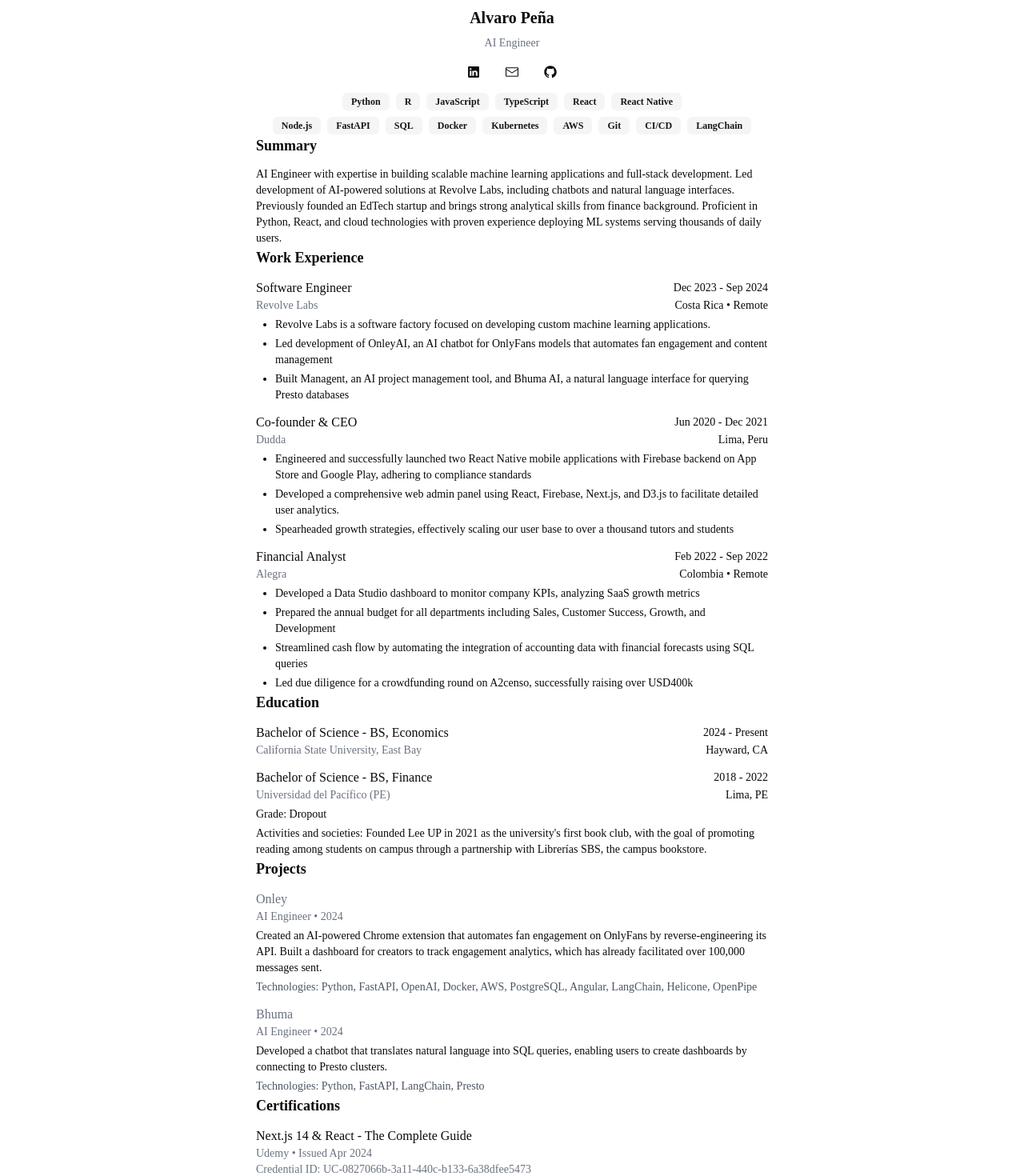
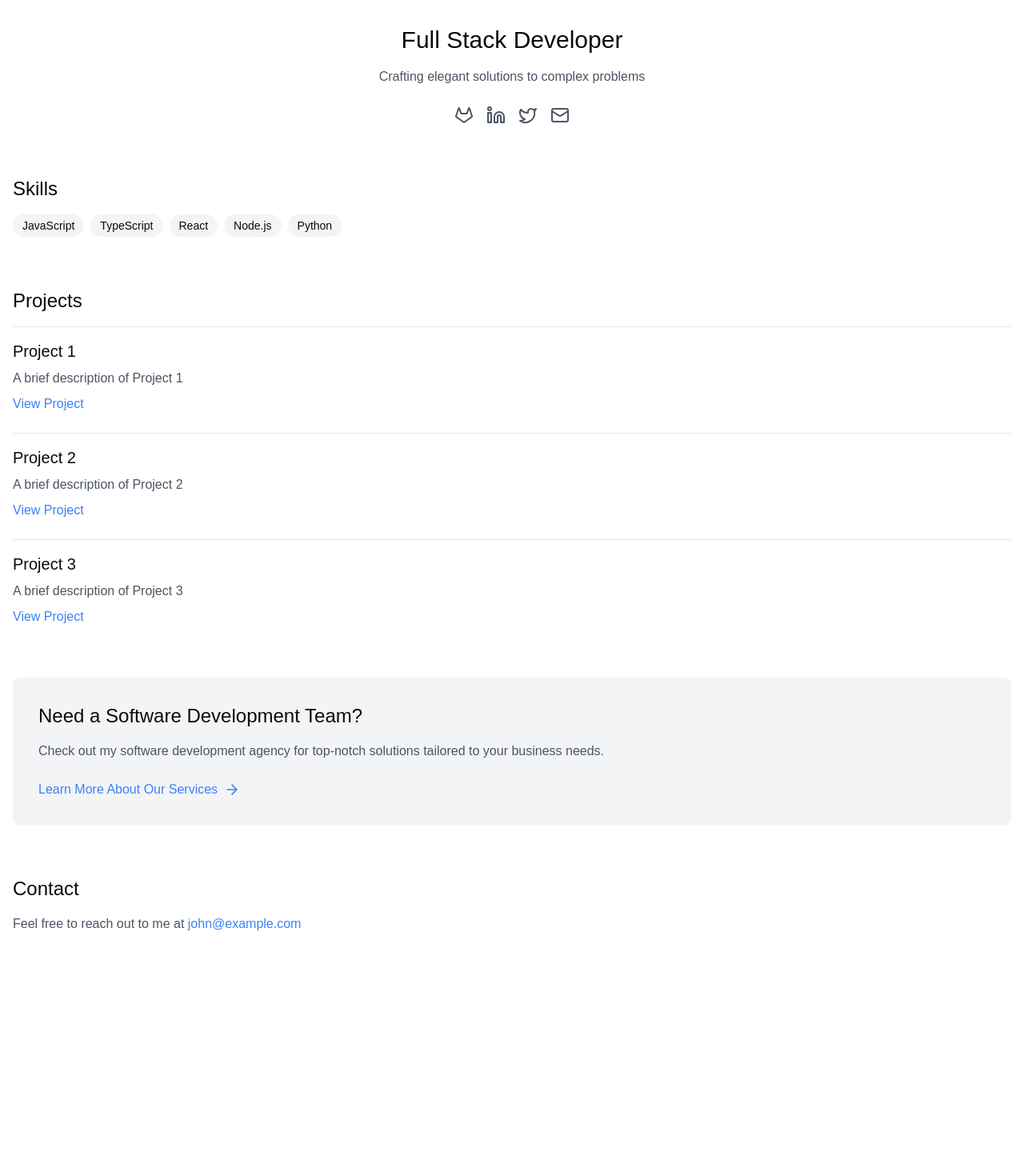
Before and after one commit to alvropena/my-website, a Next.js app: page / in a window 1280 px wide. Shown: the top 1470 px of the page at 80% size. After the commit the page ends 1199 px from the top, so only its background shows below. Built offline with nearby package versions, Linux system fonts and the light colour scheme.

Commit message:
Refactor layout and content components for homepage

```diff
--- a/app/layout.tsx
+++ b/app/layout.tsx
@@ -11,14 +11,12 @@
 	children: React.ReactNode;
 };
 
-export default function RootLayout({
-  children,
-}: RootLayoutProps) {
+export default function RootLayout({ children }: RootLayoutProps) {
 	return (
 		<>
 			<html lang="en" suppressHydrationWarning>
 				<head />
-        <body className="font-['Times_New_Roman'] antialiased">
+				<body className="antialiased">
 					<ThemeProvider
 						attribute="class"
 						defaultTheme="system"
--- a/app/page.tsx
+++ b/app/page.tsx
@@ -1,350 +1,142 @@
-"use client"
+import {
+	GitlabIcon as GitHub,
+	Linkedin,
+	Twitter,
+	Mail,
+	ArrowRight,
+} from "lucide-react";
+import Link from "next/link";
 
-import { Button } from "@/components/ui/button"
-import { Badge } from "@/components/ui/badge"
-import { LinkedInLogoIcon, EnvelopeClosedIcon, GitHubLogoIcon, DownloadIcon } from "@radix-ui/react-icons"
-import { useRef } from "react"
-import {
-  Tooltip,
-  TooltipContent,
-  TooltipProvider,
-  TooltipTrigger,
-} from "@/components/ui/tooltip"
+export default function Content() {
+	const skills = ["JavaScript", "TypeScript", "React", "Node.js", "Python"];
+	const projects = [
+		{
+			title: "Project 1",
+			description: "A brief description of Project 1",
+			link: "#",
+		},
+		{
+			title: "Project 2",
+			description: "A brief description of Project 2",
+			link: "#",
+		},
+		{
+			title: "Project 3",
+			description: "A brief description of Project 3",
+			link: "#",
+		},
+	];
 
-const Profile = ({ skills }: { skills: string[] }) => (
-  <>
-    <h1 className="text-xl font-bold text-center py-2">Alvaro Peña</h1>
-    <p className="text-gray-500 text-center mb-2">AI Engineer</p>
-    <div className="flex justify-center gap-3 mb-2">
-      <Button variant="ghost" size="icon" asChild>
-        <a href="https://linkedin.com/in/alvropena" target="_blank" rel="noopener noreferrer">
-          <LinkedInLogoIcon className="h-5 w-5" />
-          <span className="sr-only">LinkedIn</span>
+	return (
+		<main className="container mx-auto px-4 py-8 space-y-16">
+			<section className="text-center">
+				<h2 className="text-3xl font-light mb-4">Full Stack Developer</h2>
+				<p className="text-gray-600 dark:text-gray-400 mb-6">
+					Crafting elegant solutions to complex problems
+				</p>
+				<div className="flex justify-center space-x-4">
+					<a
+						href="https://github.com"
+						target="_blank"
+						rel="noopener noreferrer"
+						className="text-gray-600 dark:text-gray-400 hover:text-gray-800 dark:hover:text-gray-200"
+					>
+						<GitHub size={24} />
 					</a>
-      </Button>
-      <Button variant="ghost" size="icon" asChild>
-        <a href="mailto:me@alvropena.com">
-          <EnvelopeClosedIcon className="h-5 w-5" />
-          <span className="sr-only">Email</span>
+					<a
+						href="https://linkedin.com"
+						target="_blank"
+						rel="noopener noreferrer"
+						className="text-gray-600 dark:text-gray-400 hover:text-gray-800 dark:hover:text-gray-200"
+					>
+						<Linkedin size={24} />
 					</a>
-      </Button>
-      <Button variant="ghost" size="icon" asChild>
-        <a href="https://github.com/alvropena" target="_blank" rel="noopener noreferrer">
-          <GitHubLogoIcon className="h-5 w-5" />
-          <span className="sr-only">GitHub</span>
+					<a
+						href="https://twitter.com"
+						target="_blank"
+						rel="noopener noreferrer"
+						className="text-gray-600 dark:text-gray-400 hover:text-gray-800 dark:hover:text-gray-200"
+					>
+						<Twitter size={24} />
 					</a>
-      </Button>
+					<a
+						href="mailto:john@example.com"
+						className="text-gray-600 dark:text-gray-400 hover:text-gray-800 dark:hover:text-gray-200"
+					>
+						<Mail size={24} />
+					</a>
 				</div>
-    <div className="flex flex-col items-center gap-2">
-      <div className="flex flex-wrap justify-center gap-2">
-        {skills.slice(0, 6).map((skill) => (
-          <Badge
-            key={skill}
-            variant="secondary"
-            className="text-xs"
+			</section>
+
+			<section>
+				<h3 className="text-2xl font-light mb-4">Skills</h3>
+				<div className="flex flex-wrap gap-2">
+					{skills.map((skill, index) => (
+						<span
+							key={index}
+							className="bg-gray-100 dark:bg-gray-800 px-3 py-1 rounded-full text-sm"
 						>
 							{skill}
-          </Badge>
+						</span>
 					))}
 				</div>
-      <div className="flex flex-wrap justify-center gap-2">
-        {skills.slice(6).map((skill) => (
-          <Badge
-            key={skill}
-            variant="secondary"
-            className="text-xs"
+			</section>
+
+			<section>
+				<h3 className="text-2xl font-light mb-4">Projects</h3>
+				<div className="space-y-6">
+					{projects.map((project, index) => (
+						<div
+							key={index}
+							className="border-t border-gray-200 dark:border-gray-800 pt-4"
 						>
-            {skill}
-          </Badge>
+							<h4 className="text-xl font-light mb-2">{project.title}</h4>
+							<p className="text-gray-600 dark:text-gray-400 mb-2">
+								{project.description}
+							</p>
+							<a
+								href={project.link}
+								className="text-blue-500 hover:text-blue-600 dark:text-blue-400 dark:hover:text-blue-300"
+							>
+								View Project
+							</a>
+						</div>
 					))}
 				</div>
-    </div>
+			</section>
 
-  </>
-)
+			<section
+				id="agency"
+				className="bg-gray-100 dark:bg-gray-800 p-8 rounded-lg"
+			>
+				<h3 className="text-2xl font-light mb-4">
+					Need a Software Development Team?
+				</h3>
+				<p className="text-gray-600 dark:text-gray-400 mb-6">
+					Check out my software development agency for top-notch solutions
+					tailored to your business needs.
+				</p>
+				<Link
+					href="/agency"
+					className="inline-flex items-center text-blue-500 hover:text-blue-600 dark:text-blue-400 dark:hover:text-blue-300"
+				>
+					Learn More About Our Services
+					<ArrowRight size={20} className="ml-2" />
+				</Link>
+			</section>
 
-const Summary = () => (
-  <div className="px-4 space-y-3">
-    <h2 className="text-lg font-semibold">Summary</h2>
-    <p className="text-left">
-      AI Engineer with expertise in building scalable machine learning applications and full-stack development. Led development of AI-powered solutions at Revolve Labs, including chatbots and natural language interfaces. Previously founded an EdTech startup and brings strong analytical skills from finance background. Proficient in Python, React, and cloud technologies with proven experience deploying ML systems serving thousands of daily users.
-    </p>
-  </div>
-)
-
-const WorkExperience = () => (
-  <section className="px-4 space-y-3">
-    <h2 className="text-lg font-semibold">Work Experience</h2>
-    <div className="space-y-3">
-      <div>
-        <div className="flex justify-between items-center">
-          <h3 className="text-base font-medium">Software Engineer</h3>
-          <p>Dec 2023 - Sep 2024</p>
-        </div>
-        <div className="flex justify-between items-center">
-          <p className="text-gray-500">
+			<section>
+				<h3 className="text-2xl font-light mb-4">Contact</h3>
+				<p className="text-gray-600 dark:text-gray-400">
+					Feel free to reach out to me at{" "}
 					<a
-              href="https://www.revolvelabs.co/"
-              target="_blank"
-              rel="noopener noreferrer"
-              className="hover:underline"
+						href="mailto:john@example.com"
+						className="text-blue-500 hover:text-blue-600 dark:text-blue-400 dark:hover:text-blue-300"
 					>
-              Revolve Labs
+						john@example.com
 					</a>
 				</p>
-          <p>Costa Rica • Remote</p>
-        </div>
-        <ul className="list-disc ml-6 space-y-1 mt-1">
-          <li>Revolve Labs is a software factory focused on developing custom machine learning applications.</li>
-          <li>Led development of OnleyAI, an AI chatbot for OnlyFans models that automates fan engagement and content management</li>
-          <li>Built Managent, an AI project management tool, and Bhuma AI, a natural language interface for querying Presto databases</li>
-        </ul>
-      </div>
-      <div>
-        <div className="flex justify-between items-center">
-          <h3 className="text-base font-medium">Co-founder & CEO</h3>
-          <p>Jun 2020 - Dec 2021</p>
-        </div>
-        <div className="flex justify-between items-center">
-          <p className="text-gray-500">
-            <a
-              href="https://dudda.app"
-              target="_blank"
-              rel="noopener noreferrer"
-              className="hover:underline"
-            >
-              Dudda
-            </a>
-          </p>
-          <p>Lima, Peru</p>
-        </div>
-        <ul className="list-disc ml-6 space-y-1 mt-1">
-          <li>Engineered and successfully launched two React Native mobile applications with Firebase backend on App Store and Google Play, adhering to compliance standards</li>
-          <li>Developed a comprehensive web admin panel using React, Firebase, Next.js, and D3.js to facilitate detailed user analytics.</li>
-          <li>Spearheaded growth strategies, effectively scaling our user base to over a thousand tutors and students</li>
-        </ul>
-      </div>
-      <div>
-        <div className="flex justify-between items-center">
-          <h3 className="text-base font-medium">Financial Analyst</h3>
-          <p>Feb 2022 - Sep 2022</p>
-        </div>
-        <div className="flex justify-between items-center">
-          <p className="text-gray-500">
-            <a
-              href="https://alegra.com"
-              target="_blank"
-              rel="noopener noreferrer"
-              className="hover:underline"
-            >
-              Alegra
-            </a>
-          </p>
-          <p>Colombia • Remote</p>
-        </div>
-        <ul className="list-disc ml-6 space-y-1 mt-1">
-          <li>Developed a Data Studio dashboard to monitor company KPIs, analyzing SaaS growth metrics</li>
-          <li>Prepared the annual budget for all departments including Sales, Customer Success, Growth, and Development</li>
-          <li>Streamlined cash flow by automating the integration of accounting data with financial forecasts using SQL queries</li>
-          <li>Led due diligence for a crowdfunding round on A2censo, successfully raising over USD400k</li>
-        </ul>
-      </div>
-    </div>
 			</section>
-)
-
-const Education = () => (
-  <section className="px-4 space-y-3">
-    <h2 className="text-lg font-semibold">Education</h2>
-    <div className="space-y-3">
-      <div>
-        <div className="flex justify-between items-center">
-          <h3 className="text-base font-medium">Bachelor of Science - BS, Economics</h3>
-          <p>2024 - Present</p>
-        </div>
-        <div className="flex justify-between items-center">
-          <p className="text-gray-500">
-            <a
-              href="https://www.csueastbay.edu"
-              target="_blank"
-              rel="noopener noreferrer"
-              className="hover:underline"
-            >
-              California State University, East Bay
-            </a>
-          </p>
-          <p>Hayward, CA</p>
-        </div>
-      </div>
-      <div>
-        <div className="flex justify-between items-center">
-          <h3 className="text-base font-medium">Bachelor of Science - BS, Finance</h3>
-          <p>2018 - 2022</p>
-        </div>
-        <div className="flex justify-between items-center">
-          <p className="text-gray-500">
-            <a
-              href="https://www.up.edu.pe"
-              target="_blank"
-              rel="noopener noreferrer"
-              className="hover:underline"
-            >
-              Universidad del Pacífico (PE)
-            </a>
-          </p>
-          <p>Lima, PE</p>
-        </div>
-        <p className="mt-1">Grade: Dropout</p>
-        <p className="mt-1">Activities and societies: Founded Lee UP in 2021 as the university&apos;s first book club, with the goal of promoting reading among students on campus through a partnership with Librerías SBS, the campus bookstore.</p>
-      </div>
-    </div>
-  </section>
-)
-const Projects = () => (
-  <section className="px-4 space-y-3">
-    <h2 className="text-lg font-semibold">Projects</h2>
-    <div className="space-y-3">
-
-      <div>
-        <div className="flex items-center gap-2">
-          <a
-            href="https://onley.ai"
-            target="_blank"
-            rel="noopener noreferrer"
-            className="hover:underline text-gray-500 transition-colors duration-200 hover:text-gray-700"
-          >
-            <h3 className="text-base font-medium">Onley</h3>
-          </a>
-        </div>
-        <p className="text-gray-500">AI Engineer • 2024</p>
-        <p className="mt-1">
-          Created an AI-powered Chrome extension that automates fan engagement on OnlyFans by reverse-engineering its API. Built a dashboard for creators to track engagement analytics, which has already facilitated over 100,000 messages sent.
-        </p>
-        <p className="text-gray-600 mt-1">
-          Technologies: Python, FastAPI, OpenAI, Docker, AWS, PostgreSQL, Angular, LangChain, Helicone, OpenPipe
-        </p>
-      </div>
-
-      <div>
-        <div className="flex items-center gap-2">
-          <a
-            href="https://bhuma.dev"
-            target="_blank"
-            rel="noopener noreferrer"
-            className="hover:underline text-gray-500"
-          >
-            <h3 className="text-base font-medium">Bhuma</h3>
-          </a>
-        </div>
-        <p className="text-gray-500">AI Engineer • 2024</p>
-        <p className="mt-1">
-          Developed a chatbot that translates natural language into SQL queries, enabling users to create dashboards by connecting to Presto clusters.
-        </p>
-        <p className="text-gray-600 mt-1">
-          Technologies: Python, FastAPI, LangChain, Presto
-        </p>
-      </div>
-
-    </div>
-  </section>
-);
-
-const Certifications = () => (
-  <section className="px-4 space-y-3">
-    <h2 className="text-lg font-semibold">Certifications</h2>
-    <div className="space-y-3">
-      <div>
-        <h3 className="text-base font-medium">Next.js 14 & React - The Complete Guide</h3>
-        <p className="text-gray-500">Udemy • Issued Apr 2024</p>
-        <p className="text-gray-500">Credential ID: UC-0827066b-3a11-440c-b133-6a38dfee5473</p>
-
-      </div>
-      <div>
-        <h3 className="text-base font-medium">React - The Complete Guide 2024</h3>
-        <p className="text-gray-500">Udemy • Issued Apr 2024</p>
-        <p className="text-gray-500">Credential ID: UC-e5cba369-ba61-4819-8672-edbef1fc2603</p>
-
-      </div>
-      <div>
-        <h3 className="text-base font-medium">Docker and Kubernetes: The Complete Guide</h3>
-        <p className="text-gray-500">Udemy • Issued Mar 2024</p>
-        <p className="text-gray-500">Credential ID: UC-bd2b77e6-0fc6-42e5-a594-1cc6b1b49b44</p>
-
-      </div>
-      <div>
-        <h3 className="text-base font-medium">FastAPI - The Complete Course 2024 (Beginner + Advanced)</h3>
-        <p className="text-gray-500">Udemy • Issued Mar 2024</p>
-        <p className="text-gray-500">Credential ID: UC-5a3dfe6b-5b9d-4a72-839a-69a60c57782e</p>
-
-      </div>
-    </div>
-  </section>
-)
-
-const Languages = () => (
-  <section className="px-4 space-y-3">
-    <h2 className="text-lg font-semibold">Languages</h2>
-    <div className="space-y-2">
-      <div>
-        <p className="font-medium">English</p>
-        <p className="text-gray-500">Native or bilingual proficiency</p>
-      </div>
-      <div>
-        <p className="font-medium">Spanish</p>
-        <p className="text-gray-500">Native or bilingual proficiency</p>
-      </div>
-      <div>
-        <p className="font-medium">Italian</p>
-        <p className="text-gray-500">Elementary proficiency</p>
-      </div>
-    </div>
-  </section>
-);
-
-const Footer = () => (
-  <footer className="mt-6 py-3 text-center text-gray-500 border-t print:hidden">
-    <div className="flex justify-between items-center px-4">
-      <div className="flex gap-2">
-      © 2024 Alvaro Peña. All rights reserved.
-      </div>
-      <div className="flex gap-2">
-        <TooltipProvider>
-          <Tooltip defaultOpen>
-            <TooltipTrigger asChild>
-              <Button variant="ghost" size="icon">
-                <DownloadIcon className="h-[1.2rem] w-[1.2rem]" />
-                <span className="sr-only">Download Resume</span>
-              </Button>
-            </TooltipTrigger>
-            <TooltipContent>
-              <p>Coming soon!</p>
-            </TooltipContent>
-          </Tooltip>
-        </TooltipProvider>
-      </div>
-    </div>
-  </footer>
-)
-
-export default function Home() {
-  const skills = [
-    "Python", "R", "JavaScript", "TypeScript", "React",  "React Native",
-    "Node.js", "FastAPI", "SQL", "Docker", "Kubernetes",
-    "AWS", "Git", "CI/CD", "LangChain"
-  ];
-
-  const componentRef = useRef<HTMLDivElement>(null)
-
-  return (
-    <main className="max-w-2xl mx-auto text-sm" ref={componentRef}>
-      <Profile skills={skills} />
-      <Summary/>
-      <WorkExperience />
-      <Education />
-      <Projects />
-      <Certifications />
-      <Languages />
-      <Footer />
 		</main>
 	);
 }
```
Lines whose indentation alone changed are shown as unchanged.
